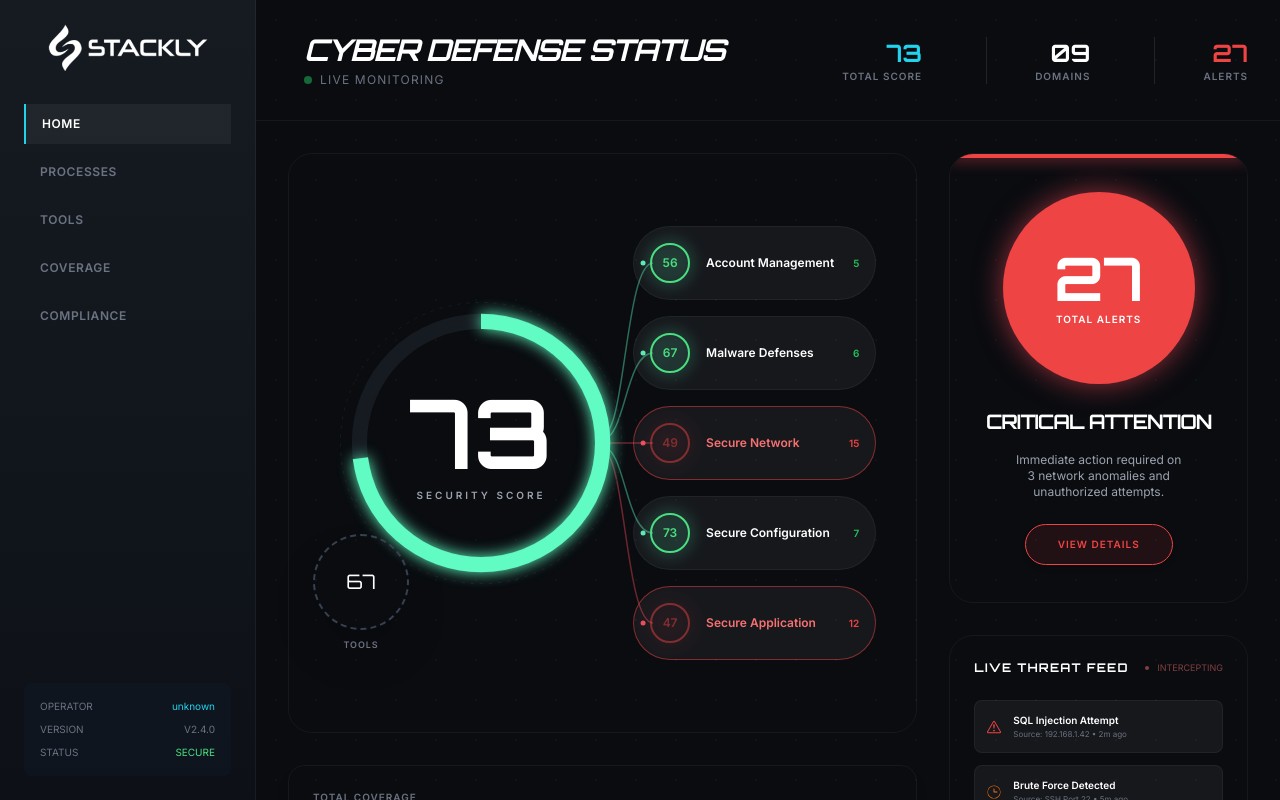
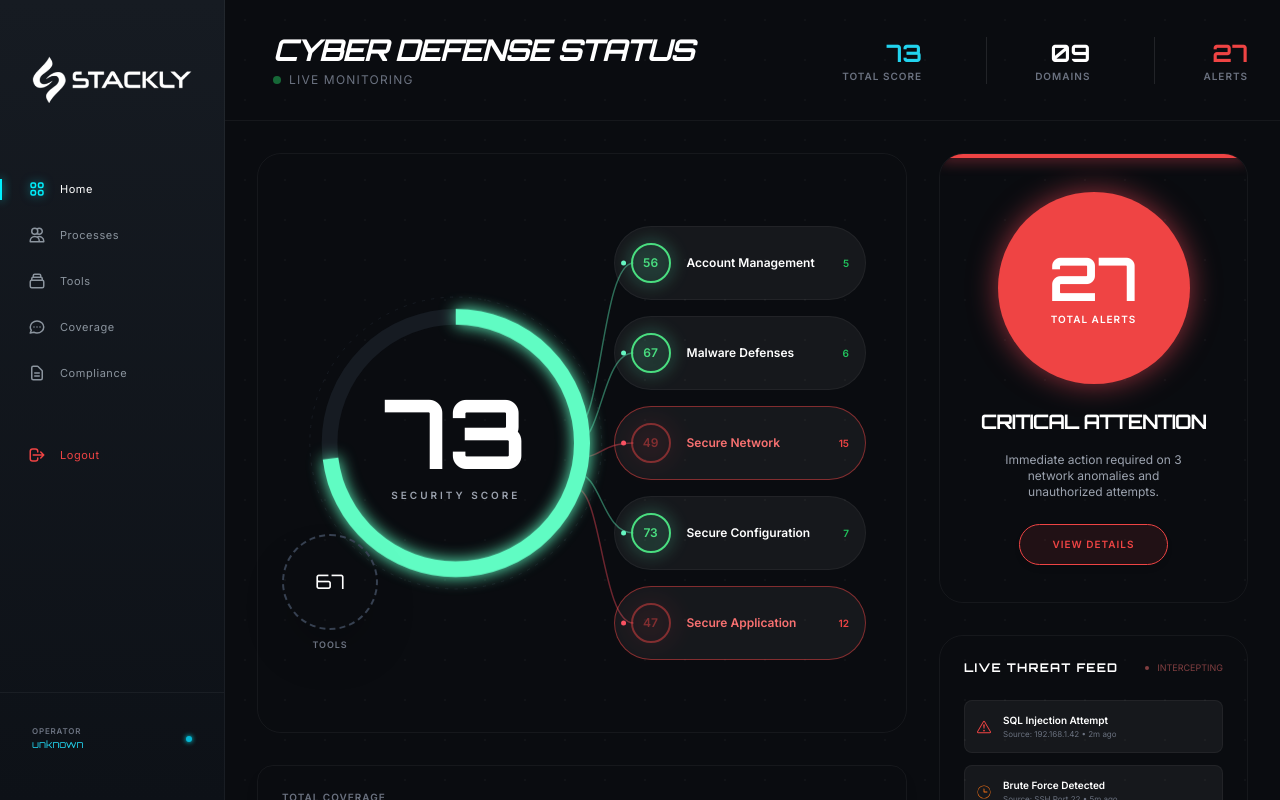
Before and after one commit to sanjeevikumar962004-collab/theme-7-cyber-security, a plain HTML site: page userdashboard.html in a window 1280 px wide. Drawn offline with nearby package versions, Linux system fonts and the light colour scheme.

Commit message:
Add files via upload

```diff
--- a/userdashboard.html
+++ b/userdashboard.html
@@ -137,6 +137,42 @@
 <style>:root[data-theme="light"] img[src="whitelogo.webp"] { filter: brightness(0); }</style>
 
 <style>
+        .nav-item {
+            display: flex;
+            align-items: center;
+            padding: 12px 28px;
+            color: var(--text-dim);
+            font-size: 11px;
+            font-weight: 500;
+            letter-spacing: 0.05em;
+            transition: all 0.3s cubic-bezier(0.4, 0, 0.2, 1);
+            cursor: pointer;
+            position: relative;
+        }
+
+        .nav-item svg {
+            margin-right: 14px;
+            width: 18px;
+            height: 18px;
+            stroke-width: 1.5px;
+            transition: all 0.3s ease;
+        }
+
+        .nav-item:hover { color: #ffffff; }
+        .nav-item:hover svg { transform: translateX(2px); color: var(--accent-cyan); }
+        .nav-item.active { color: #ffffff; }
+        .nav-item.active::before {
+            content: '';
+            position: absolute;
+            left: 0;
+            top: 25%;
+            height: 50%;
+            width: 2px;
+            background: var(--accent-cyan);
+            box-shadow: 0 0 10px var(--accent-cyan);
+        }
+        .nav-item.active svg { color: var(--accent-cyan); filter: drop-shadow(0 0 5px rgba(0, 242, 255, 0.5)); }
+
 /* PRELOADER STYLES */
 .preloader-overlay {
     position: fixed; top: 0; left: 0; width: 100%; height: 100%;
@@ -240,28 +276,49 @@
 
     <div id="mobile-overlay" class="fixed inset-0 z-30 lg:hidden"></div>
 
-    <aside id="sidebar" class="sidebar fixed inset-y-0 left-0 w-64 flex flex-col p-6 space-y-8 z-40 -translate-x-full lg:translate-x-0 lg:static">
-        <div class="flex items-center justify-between">
-            <a href="index.html" class="flex justify-center w-full">
+        <aside id="sidebar" class="sidebar fixed inset-y-0 left-0 flex flex-col z-40 -translate-x-full lg:translate-x-0 lg:static">
+        <div class="pt-10 pb-12 px-8">
+            <a href="index.html" class="flex items-center justify-center w-full mt-4 mb-4">
                 <img src="whitelogo.webp" alt="Logo" style="width: 160px; height: auto; object-fit: contain;">
             </a>
-            <button id="close-menu" class="lg:hidden text-gray-400 hover:text-white">
-                <svg xmlns="http://www.w3.org/2000/svg" width="24" height="24" fill="none" stroke="currentColor" stroke-width="2" stroke-linecap="round" stroke-linejoin="round"><line x1="18" y1="6" x2="6" y2="18"></line><line x1="6" y1="6" x2="18" y2="18"></line></svg>
-            </button>
         </div>
 
-        <nav class="flex-1 space-y-2 text-xs font-semibold uppercase tracking-wider">
-            <div class="px-4 py-3 bg-white/5 text-white border-l-2 border-cyan-400 cursor-pointer" onclick="window.location.href='index.html'">Home</div>
-            <div class="px-4 py-3 text-gray-500 hover:text-white hover:bg-white/5 transition cursor-pointer" onclick="window.location.href='404.html'">Processes</div>
-            <div class="px-4 py-3 text-gray-500 hover:text-white hover:bg-white/5 transition cursor-pointer" onclick="window.location.href='404.html'">Tools</div>
-            <div class="px-4 py-3 text-gray-500 hover:text-white hover:bg-white/5 transition cursor-pointer" onclick="window.location.href='404.html'">Coverage</div>
-            <div class="px-4 py-3 text-gray-500 hover:text-white hover:bg-white/5 transition cursor-pointer" onclick="window.location.href='404.html'">Compliance</div>
+        <nav class="flex-1 space-y-1">
+            <div class="nav-item active" onclick="window.location.href='404.html'">
+                <svg xmlns="http://www.w3.org/2000/svg" fill="none" viewBox="0 0 24 24" stroke="currentColor"><path stroke-linecap="round" stroke-linejoin="round" stroke-width="2" d="M4 6a2 2 0 012-2h2a2 2 0 012 2v2a2 2 0 01-2 2H6a2 2 0 01-2-2V6zM14 6a2 2 0 012-2h2a2 2 0 012 2v2a2 2 0 01-2 2h-2a2 2 0 01-2-2V6zM4 16a2 2 0 012-2h2a2 2 0 012 2v2a2 2 0 01-2 2H6a2 2 0 01-2-2v-2zM14 16a2 2 0 012-2h2a2 2 0 012 2v2a2 2 0 01-2 2h-2a2 2 0 01-2-2v-2z" /></svg>
+                Home
+            </div>
+            <div class="nav-item" onclick="window.location.href='404.html'">
+                <svg xmlns="http://www.w3.org/2000/svg" fill="none" viewBox="0 0 24 24" stroke="currentColor"><path stroke-linecap="round" stroke-linejoin="round" stroke-width="2" d="M12 4.354a4 4 0 110 5.292M15 21H3v-1a6 6 0 0112 0v1zm0 0h6v-1a6 6 0 00-9-5.197M13 7a4 4 0 11-8 0 4 4 0 018 0z" /></svg>
+                Processes
+            </div>
+            <div class="nav-item" onclick="window.location.href='404.html'">
+                <svg xmlns="http://www.w3.org/2000/svg" fill="none" viewBox="0 0 24 24" stroke="currentColor"><path stroke-linecap="round" stroke-linejoin="round" stroke-width="2" d="M19 11H5m14 0a2 2 0 012 2v6a2 2 0 01-2 2H5a2 2 0 01-2-2v-6a2 2 0 012-2m14 0V9a2 2 0 00-2-2M5 11V9a2 2 0 012-2m0 0V5a2 2 0 012-2h6a2 2 0 012 2v2M7 7h10" /></svg>
+                Tools
+            </div>
+            <div class="nav-item" onclick="window.location.href='404.html'">
+                <svg xmlns="http://www.w3.org/2000/svg" fill="none" viewBox="0 0 24 24" stroke="currentColor"><path stroke-linecap="round" stroke-linejoin="round" stroke-width="2" d="M8 12h.01M12 12h.01M16 12h.01M21 12c0 4.418-4.03 8-9 8a9.863 9.863 0 01-4.255-.949L3 20l1.395-3.72C3.512 15.042 3 13.574 3 12c0-4.418 4.03-8 9-8s9 3.582 9 8z" /></svg>
+                Coverage
+            </div>
+            <div class="nav-item" onclick="window.location.href='404.html'">
+                <svg xmlns="http://www.w3.org/2000/svg" fill="none" viewBox="0 0 24 24" stroke="currentColor"><path stroke-linecap="round" stroke-linejoin="round" stroke-width="2" d="M9 12h6m-6 4h6m2 5H7a2 2 0 01-2-2V5a2 2 0 012-2h5.586a1 1 0 01.707.293l5.414 5.414a1 1 0 01.293.707V19a2 2 0 01-2 2z" /></svg>
+                Compliance
+            </div>
+            <div class="h-8"></div>
+            <div class="nav-item text-red-500 hover:bg-red-500/10 hover:text-red-400" onclick="window.location.href='index.html'">
+                <svg xmlns="http://www.w3.org/2000/svg" fill="none" viewBox="0 0 24 24" stroke="currentColor"><path stroke-linecap="round" stroke-linejoin="round" stroke-width="2" d="M17 16l4-4m0 0l-4-4m4 4H7m6 4v1a3 3 0 01-3 3H6a3 3 0 01-3-3V7a3 3 0 013-3h4a3 3 0 013 3v1" /></svg>
+                Logout
+            </div>
         </nav>
 
-        <div class="p-4 bg-gray-900/50 rounded-lg text-[10px] text-gray-500 mt-auto">
-            <div class="flex justify-between mb-2"><span>OPERATOR</span><span id="user-email-display" class="text-cyan-400" style="text-transform: lowercase;">UNKNOWN</span></div>
-            <div class="flex justify-between mb-2"><span>VERSION</span><span>V2.4.0</span></div>
-            <div class="flex justify-between"><span>STATUS</span><span class="text-green-400 uppercase">Secure</span></div>
+        <div class="p-8 border-t border-white/5">
+            <div class="flex items-center justify-between mb-4">
+                <div class="flex flex-col">
+                    <span class="text-[8px] text-gray-500 font-bold uppercase tracking-widest text-nowrap">Operator</span>
+                    <span id="user-email-display" class="text-[10px] text-cyan-400 font-medium font-orbitron uppercase" style="text-transform: lowercase;">UNKNOWN</span>
+                </div>
+                <div class="w-1.5 h-1.5 rounded-full bg-cyan-500 shadow-[0_0_5px_#00f2ff]"></div>
+            </div>
         </div>
     </aside>
 
@@ -323,7 +380,7 @@
                         </svg>
 
                         <div class="absolute text-center">
-                            <div class="text-5xl md:text-8xl font-orbitron font-bold counter" data-target="73">0</div>
+                            <div id="healthPercentage" class="text-5xl md:text-8xl font-orbitron font-bold">0</div>
                             <div class="text-[8px] md:text-[10px] text-gray-400 mt-2 tracking-[0.3em] font-semibold uppercase">Security Score</div>
                         </div>
 
@@ -402,7 +459,7 @@
                     </div>
                     <h3 class="text-lg md:text-xl font-orbitron font-bold mb-2 md:mb-4 uppercase tracking-tighter">Critical Attention</h3>
                     <p class="text-[10px] md:text-xs text-gray-400 px-4 md:px-8 leading-relaxed mb-6">Immediate action required on 3 network anomalies and unauthorized attempts.</p>
-                    <button class="w-full md:w-auto px-8 py-3 bg-red-500/10 border border-red-500 text-red-500 rounded-full font-bold text-[10px] uppercase tracking-widest hover:bg-red-500 hover:text-white transition-all shadow-md">View Details</button>
+                    <button onclick="window.location.href='404.html'" class="w-full md:w-auto px-8 py-3 bg-red-500/10 border border-red-500 text-red-500 rounded-full font-bold text-[10px] uppercase tracking-widest hover:bg-red-500 hover:text-white transition-all shadow-md">View Details</button>
                 </div>
 
                 <div class="bg-panel-bg/40 p-5 md:p-6 rounded-3xl border border-white/5">
@@ -452,7 +509,7 @@
                     <span class="text-gray-500 text-[8px] md:text-[10px] uppercase font-bold tracking-widest mb-1">Anomalies</span>
                     <div class="text-lg md:text-2xl font-orbitron font-bold text-red-400">04</div>
                 </div>
-                <div class="stat-card p-4 md:p-6 rounded-2xl flex flex-col items-center justify-center shadow-lg">
+                                <div class="stat-card p-4 md:p-6 rounded-2xl flex flex-col items-center justify-center shadow-lg">
                     <span class="text-gray-500 text-[8px] md:text-[10px] uppercase font-bold tracking-widest mb-2">Sys Health</span>
                     <div class="flex items-center space-x-2">
                         <div class="w-2 h-2 md:w-3 md:h-3 bg-green-500 rounded-full animate-pulse shadow-[0_0_10px_#22c55e]"></div>
@@ -474,13 +531,13 @@
             const overlay = document.getElementById('mobile-overlay');
 
             const toggleMenu = () => {
-                sidebar.classList.toggle('-translate-x-full');
-                overlay.classList.toggle('active');
+                if (sidebar) sidebar.classList.toggle('-translate-x-full');
+                if (overlay) overlay.classList.toggle('active');
             };
 
-            openBtn.addEventListener('click', toggleMenu);
-            closeBtn.addEventListener('click', toggleMenu);
-            overlay.addEventListener('click', toggleMenu);
+            if (openBtn) openBtn.addEventListener('click', toggleMenu);
+            if (closeBtn) closeBtn.addEventListener('click', toggleMenu);
+            if (overlay) overlay.addEventListener('click', toggleMenu);
 
             const counters = document.querySelectorAll('.counter');
             counters.forEach(counter => {
@@ -501,17 +558,55 @@
                 updateCount();
             });
 
-            const mainGauge = document.getElementById('mainGauge');
-            const targetScore = 73;
-            const radius = 160;
-            const circumference = 2 * Math.PI * radius;
-            const offset = circumference - (targetScore / 100) * circumference;
+                        // FIXED GAUGE ANIMATION: Loading forward from 0 to target
+            const animateGauge = () => {
+                const mainGauge = document.getElementById('mainGauge');
+                const healthText = document.getElementById('healthPercentage');
+                if (!mainGauge) return;
 
-            setTimeout(() => {
-                mainGauge.style.strokeDashoffset = offset;
-            }, 500);
+                const targetValue = 73;
+                const radius = 160;
+                const circumference = 2 * Math.PI * radius;
 
-            // REFINED: Connectivity Logic for Pixel-Perfect Alignment
+                // Initialize as empty
+                mainGauge.style.strokeDasharray = `${circumference} ${circumference}`;
+                mainGauge.style.strokeDashoffset = circumference;
+
+                const finalOffset = circumference - (targetValue / 100) * circumference;
+
+                // Animate text counter synced with ring
+                let currentVal = 0;
+                const duration = 2500; // Match CSS transition
+                const startTime = performance.now();
+
+                const updateText = (timestamp) => {
+                    const elapsed = timestamp - startTime;
+                    const progress = Math.min(elapsed / duration, 1);
+                    // Easing function (easeOutCubic)
+                    const easedProgress = 1 - Math.pow(1 - progress, 3);
+
+                    currentVal = Math.floor(easedProgress * targetValue);
+                    if(healthText) healthText.innerText = currentVal;
+
+                    if (progress < 1) {
+                        requestAnimationFrame(updateText);
+                    } else {
+                        if(healthText) healthText.innerText = targetValue;
+                    }
+                };
+
+                // Trigger animations
+                requestAnimationFrame(() => {
+                    setTimeout(() => {
+                        mainGauge.style.strokeDashoffset = finalOffset;
+                        requestAnimationFrame(updateText);
+                    }, 100);
+                });
+            };
+
+            animateGauge();
+
+            // Connectivity Lines
             const drawConnections = () => {
                 const svg = document.getElementById('connectionContainer');
                 const gaugeContainer = document.getElementById('gaugeContainer');
@@ -523,29 +618,19 @@
 
                 svg.innerHTML = '';
 
-                // EXACT RADIUS CALCULATION
-                // Gauge viewBox is 400x400. Circle radius is 160.
-                // Ring edge is at 200 + 160 = 360 units.
-                // That is 360/400 = 90% of the container width.
-                const startX = gaugeRect.left + (gaugeRect.width * 0.9) - containerRect.left;
+                const startX = gaugeRect.left + (gaugeRect.width * 0.88) - containerRect.left;
                 const centerY = (gaugeRect.top + gaugeRect.bottom) / 2 - containerRect.top;
 
                 nodes.forEach((node, index) => {
                     const rect = node.getBoundingClientRect();
-
-                    // Destination Point
                     const endX = (rect.left - containerRect.left) + 20;
                     const endY = (rect.top + rect.bottom) / 2 - containerRect.top;
 
-                    // Stagger the origin Y slightly for a "fan" effect matching the original image
-                    const originYOffset = (index - 2) * 4;
+                    const originYOffset = (index - 1) * 15;
                     const startY = centerY + originYOffset;
 
                     const path = document.createElementNS("http://www.w3.org/2000/svg", "path");
                     const color = node.getAttribute('data-color') === 'red' ? '#ff4b5c' : '#61fcc3';
-
-                    // Precision Bezier Curve
-                    // Use a slightly larger mid-point to make curves more elegant
                     const midX = startX + (endX - startX) * 0.45;
                     const d = `M ${startX} ${startY} C ${midX} ${startY}, ${midX} ${endY}, ${endX} ${endY}`;
 
@@ -554,37 +639,21 @@
                     path.setAttribute("stroke", color);
                     path.setAttribute("stroke-width", "1.5");
                     path.setAttribute("class", "connecting-line");
-                    path.style.animationDelay = `${index * 0.08}s`;
-
+                    path.style.animationDelay = `${index * 0.1}s`;
                     svg.appendChild(path);
 
-                    // Origin Dot
-                    const originCircle = document.createElementNS("http://www.w3.org/2000/svg", "circle");
-                    originCircle.setAttribute("cx", startX);
-                    originCircle.setAttribute("cy", startY);
-                    originCircle.setAttribute("r", "2");
-                    originCircle.setAttribute("fill", "white");
-                    originCircle.style.opacity = "0.5";
-                    svg.appendChild(originCircle);
-
-                    // Terminal Dot
-                    const circle = document.createElementNS("http://www.w3.org/2000/svg", "circle");
-                    circle.setAttribute("cx", endX - 10);
-                    circle.setAttribute("cy", endY);
-                    circle.setAttribute("r", "2.5");
-                    circle.setAttribute("fill", color);
-                    circle.setAttribute("class", "node-pulse");
-                    svg.appendChild(circle);
+                    const dot = document.createElementNS("http://www.w3.org/2000/svg", "circle");
+                    dot.setAttribute("cx", endX - 10);
+                    dot.setAttribute("cy", endY);
+                    dot.setAttribute("r", "2.5");
+                    dot.setAttribute("fill", color);
+                    dot.setAttribute("class", "node-pulse");
+                    svg.appendChild(dot);
                 });
             };
 
-            let resizeTimer;
-            window.addEventListener('resize', () => {
-                clearTimeout(resizeTimer);
-                resizeTimer = setTimeout(drawConnections, 100);
-            });
-
-            setTimeout(drawConnections, 850);
+            window.addEventListener('resize', drawConnections);
+            setTimeout(drawConnections, 950);
 
             setTimeout(() => {
                 const bar = document.getElementById('coverageBar');
```
Also changed, not shown: admin dasboard.html (+22 -7 lines), 5 other files.
